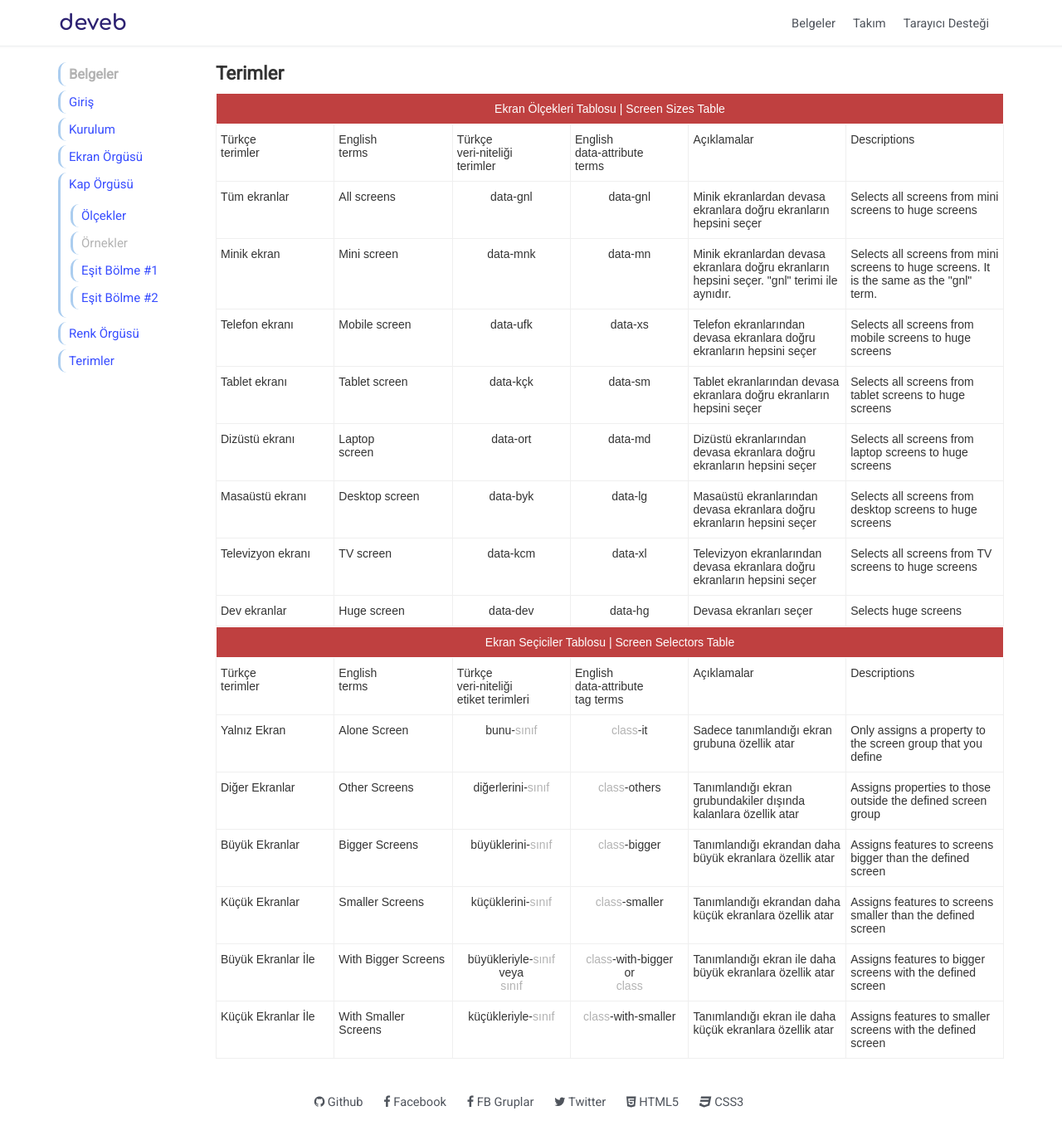
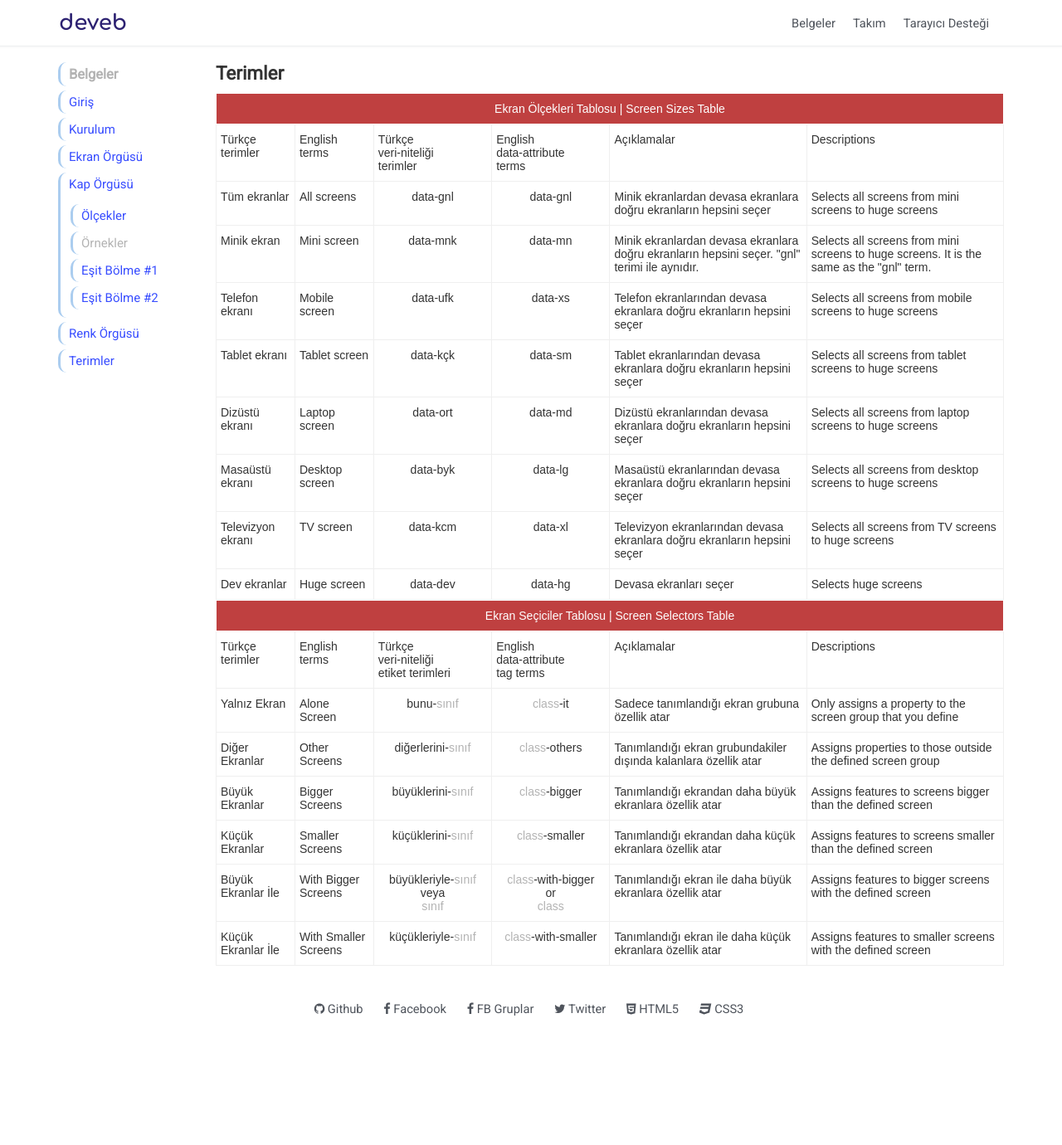
Before and after one commit to data-deveb/data-deveb.github.io, a Jekyll site: the page built from belgeler/terimler.html, in a window 1280 px wide. Shown: the whole page at 83% size. Built offline with Jekyll 4.4.1, drawn with Linux system fonts in a browser that asks for light colours; after the commit the page ends 1268 px from its top, so only the background shows below that.

Commit message:
Güncelleme

```diff
--- a/belgeler/terimler.html
+++ b/belgeler/terimler.html
@@ -18,12 +18,12 @@ title: Terimler
     <th class="tg-baqh" colspan="6" data-arka="ana">Ekran Ölçekleri Tablosu | Screen Sizes Table<br></th>
   </tr>
   <tr>
-    <td class="tg-7uzy" width="15%">Türkçe<br>terimler<br></td>
-    <td class="tg-7uzy" width="15%">English<br>terms<br></td>
+    <td class="tg-7uzy" width="10%">Türkçe<br>terimler<br></td>
+    <td class="tg-7uzy" width="10%">English<br>terms<br></td>
     <td class="tg-7uzy" width="15%">Türkçe<br>veri-niteliği<br>terimler<br></td>
     <td class="tg-7uzy" width="15%">English<br>data-attribute<br>terms<br></td>
-    <td class="tg-7uzy" width="20%">Açıklamalar</td>
-    <td class="tg-7uzy" width="20%">Descriptions</td>
+    <td class="tg-7uzy" width="25%">Açıklamalar</td>
+    <td class="tg-7uzy" width="25%">Descriptions</td>
   </tr>
   <tr>
     <td class="tg-yw4l">Tüm ekranlar<br></td>
@@ -96,12 +96,12 @@ title: Terimler
     <th class="tg-baqh" colspan="6" data-arka="ana">Ekran Seçiciler Tablosu | Screen Selectors Table<br></th>
   </tr>
   <tr>
-    <td class="tg-7uzy" width="15%">Türkçe<br>terimler<br></td>
-    <td class="tg-7uzy" width="15%">English<br>terms<br></td>
+    <td class="tg-7uzy" width="10%">Türkçe<br>terimler<br></td>
+    <td class="tg-7uzy" width="10%">English<br>terms<br></td>
     <td class="tg-7uzy" width="15%">Türkçe<br>veri-niteliği<br>etiket terimleri<br></td>
     <td class="tg-7uzy" width="15%">English<br>data-attribute<br>tag terms<br></td>
-    <td class="tg-7uzy" width="20%">Açıklamalar</td>
-    <td class="tg-7uzy" width="20%">Descriptions</td>
+    <td class="tg-7uzy" width="25%">Açıklamalar</td>
+    <td class="tg-7uzy" width="25%">Descriptions</td>
   </tr>
   <tr>
     <td class="tg-yw4l">Yalnız Ekran</td>
```
